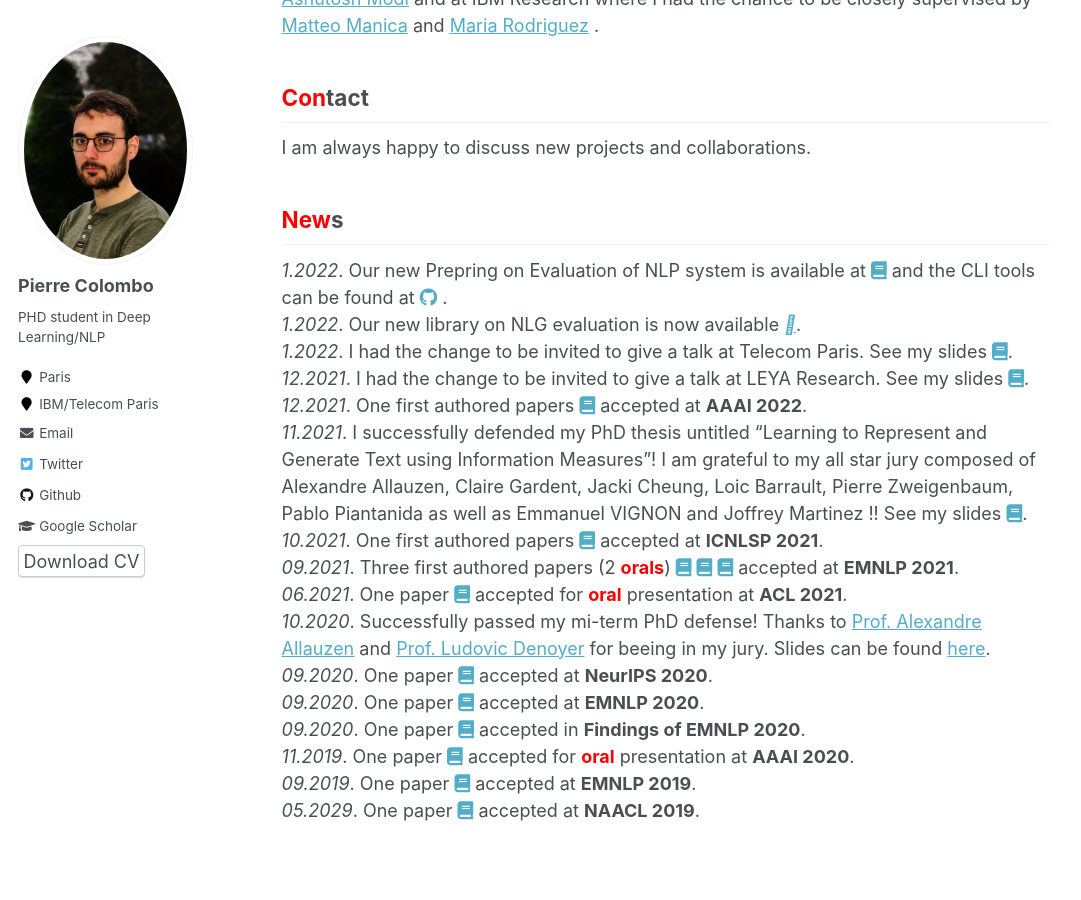
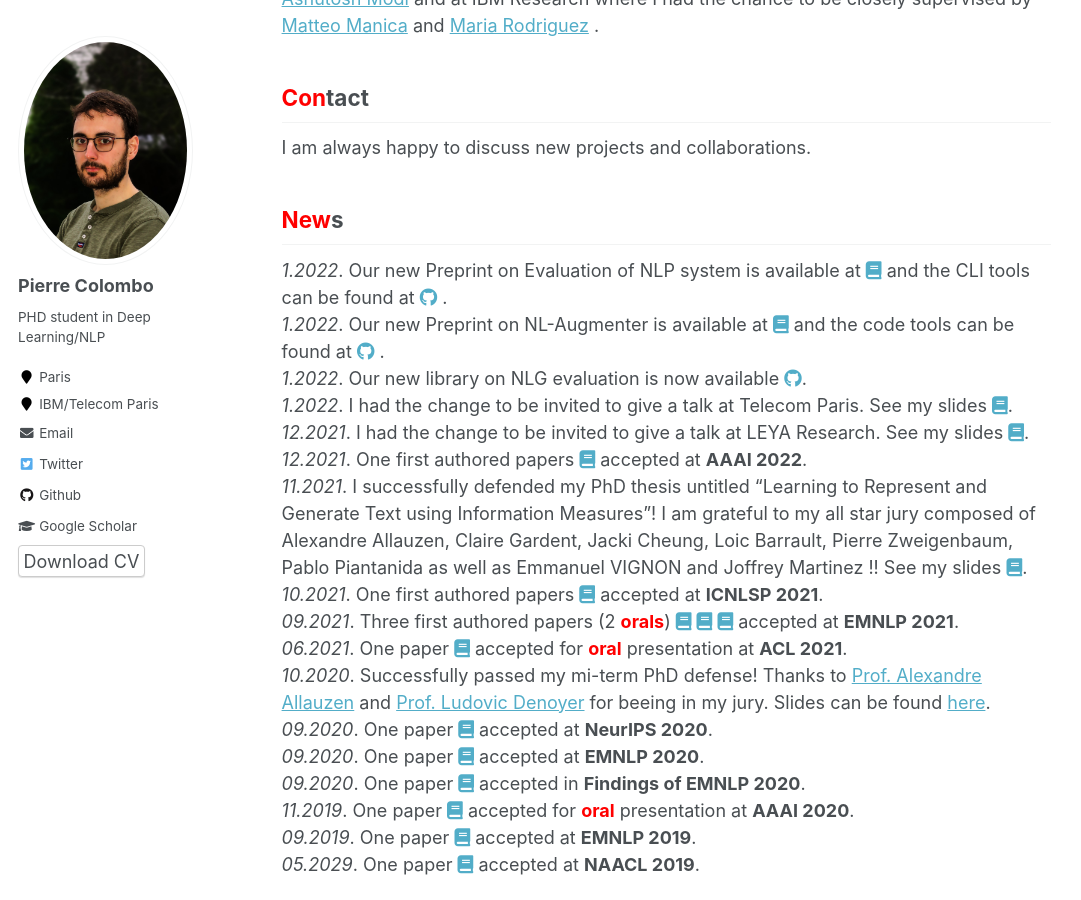
Before and after one commit to PierreColombo/PierreColombo.github.io, a Jekyll site: the page built from _pages/about.md, in a window 1280 px wide and 900 px high, scrolled down 633 px. Shown: the whole window, without its empty margins (0-1081 px from the left). Built offline with Jekyll 4.4.1, drawn with Linux system fonts in a browser that asks for light colours.

Commit message:
adding tals

```diff
--- a/_pages/about.md
+++ b/_pages/about.md
@@ -39,8 +39,9 @@ I am always happy to discuss new projects and collaborations.
 
 <span style="color:red">New</span>s
 ------
-*1.2022*. Our new Prepring on Evaluation of NLP system is available at <a href="https://arxiv.org/abs/2202.03799"><i class="fas fa-book"></i></a> and the CLI tools can be found at <a href="https://github.com/PierreColombo/RankingNLPSystems"><i class="fab fa-github"></i></a>  .<br>
-*1.2022*. Our new library on NLG evaluation is now available <a href="https://github.com/PierreColombo/nlg_eval_via_simi_measures/"><i class="fa-brands fa-github"></i></a>.<br>
+*1.2022*. Our new Preprint on Evaluation of NLP system is available at <a href="https://arxiv.org/abs/2202.03799"><i class="fas fa-book"></i></a> and the CLI tools can be found at <a href="https://github.com/PierreColombo/RankingNLPSystems"><i class="fab fa-github"></i></a>  .<br>
+*1.2022*. Our new Preprint on NL-Augmenter is available at <a href="https://arxiv.org/abs/2112.02721"><i class="fas fa-book"></i></a> and the code tools can be found at <a href="https://github.com/GEM-benchmark/NL-Augmenter"><i class="fab fa-github"></i></a>  .<br>
+*1.2022*. Our new library on NLG evaluation is now available <a href="https://github.com/PierreColombo/nlg_eval_via_simi_measures/"><i class="fab fa-github"></i></a>.<br>
 *1.2022*. I had the change to be invited to give a talk at Telecom Paris. See my slides  <a href="https://pierrecolombo.github.io//files/dsai.pdf"><i class="fas fa-book"></i></a>.<br>
 *12.2021*. I had the change to be invited to give a talk at LEYA Research. See my slides  <a href="https://pierrecolombo.github.io//files/metrics.pdf"><i class="fas fa-book"></i></a>.<br>
 *12.2021*. One first authored papers  <a href="https://arxiv.org/pdf/2112.01589.pdf"><i class="fas fa-book"></i></a>
```
